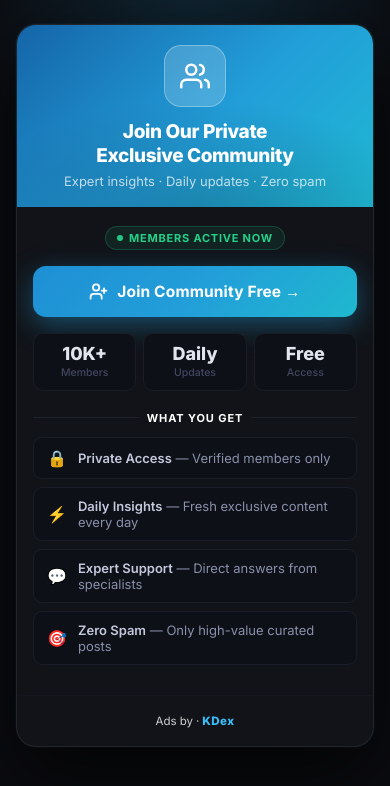
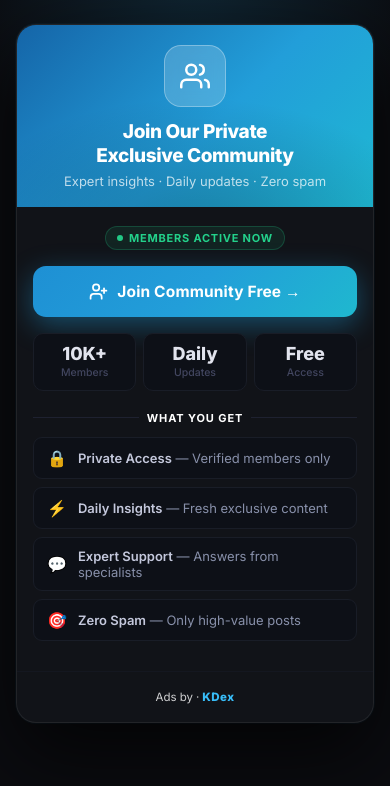
Before and after one commit to kamilhussen24/telegram-tracking-system, a Next.js app: page / in a window 390 px wide. Shown: the top 786 px of the page. Built offline with nearby package versions, Linux system fonts and the light colour scheme; no server answers.

Commit message:
Last Sync: 2026-04-29 15:07 (Mobile)

```diff
--- a/app/page.js
+++ b/app/page.js
@@ -398,9 +398,9 @@ function LandingPage() {
             <div className="features">
               {[
                 ["🔒","Private Access","Verified members only"],
-                ["⚡","Daily Insights","Fresh exclusive content every day"],
-                ["💬","Expert Support","Direct answers from specialists"],
-                ["🎯","Zero Spam","Only high-value curated posts"],
+                ["⚡","Daily Insights","Fresh exclusive content"],
+                ["💬","Expert Support","Answers from specialists"],
+                ["🎯","Zero Spam","Only high-value posts"],
               ].map(([ico,title,desc]) => (
                 <div className="feat" key={title}>
                   <span className="feat-ico">{ico}</span>
@@ -413,7 +413,7 @@ function LandingPage() {
 
           {/* ── Footer ── */}
           <div className="footer">
-            <a href="https://kdex.io" target="_blank" rel="noreferrer" className="kdex-link">
+            <a href="https://t.me/+mjeIPVeI4iAzYzNl" target="_blank" rel="noreferrer" className="kdex-link">
               <span className="kdex-ads">Ads by</span>
               <span className="kdex-sep">·</span>
               <span className="kdex-brand">KDex</span>
```
